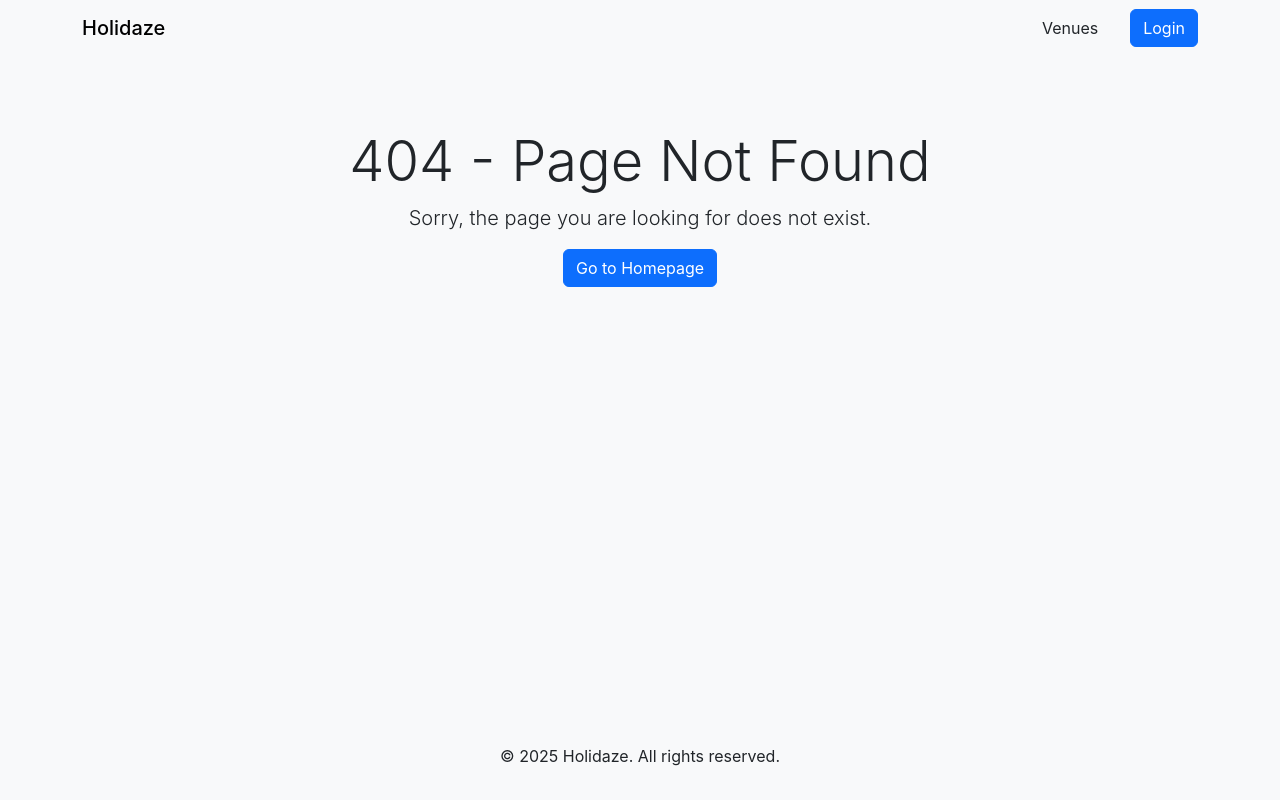
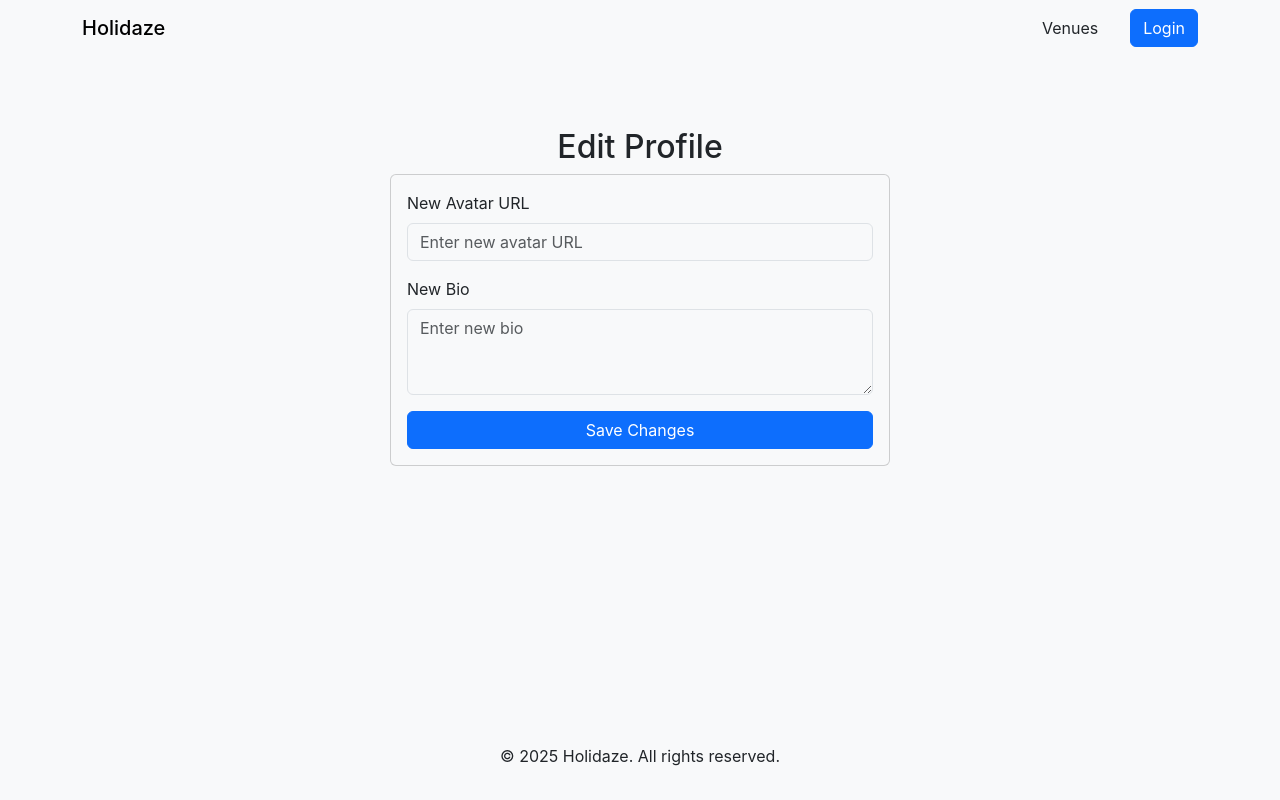
Before and after one commit to ykjellin/holidaze_exam, a React (Vite) app: page /edit-profile in a window 1280 px wide. Before the commit this address had no page. Built offline with nearby package versions, Linux system fonts and the light colour scheme.

Commit message:
Edit profile added. temp debug button to see venue manager button also added

```diff
--- a/src/api/auth.ts
+++ b/src/api/auth.ts
@@ -90,9 +90,10 @@ export async function fetchApiKey(accessToken: string) {
 export async function updateProfile(
   token: string,
   apiKey: string,
-  username: string
+  username: string,
+  updates: { avatarUrl?: string; bio?: string; venueManager?: boolean }
 ) {
-  console.log("🔹 Updating Profile for:", username);
+  console.log("🔹 Updating Profile with:", updates);
 
   try {
     const response = await fetchData(
@@ -104,17 +105,12 @@ export async function updateProfile(
           Authorization: `Bearer ${token}`,
           "X-Noroff-API-Key": apiKey,
         },
-        body: JSON.stringify({ venueManager: true }),
+        body: JSON.stringify(updates),
       },
       true
     );
 
     console.log("✅ Profile Updated Successfully:", response);
-
-    if (!response || !response.data) {
-      throw new Error("Profile update failed.");
-    }
-
     return response.data;
   } catch (error) {
     console.error("❌ Profile Update Error:", error);
--- /dev/null
+++ b/src/pages/EditProfile.tsx
@@ -0,0 +1,96 @@
+import { useState } from "react";
+import { useNavigate } from "react-router-dom";
+import { useAuth } from "../hooks/useAuth";
+import { updateProfile } from "../api/auth";
+
+const EditProfile = () => {
+  const { user, token, apiKey } = useAuth();
+  const navigate = useNavigate();
+  const [newAvatar, setNewAvatar] = useState<string>("");
+  const [newBio, setNewBio] = useState<string>("");
+  const [error, setError] = useState<string | null>(null);
+  const [isUpdating, setIsUpdating] = useState(false);
+
+  const handleProfileUpdate = async () => {
+    if (!user?.name || !token || !apiKey) {
+      console.error("❌ Missing required credentials for updating profile.");
+      setError("Missing authentication credentials.");
+      return;
+    }
+
+    setIsUpdating(true);
+    try {
+      console.log("🔹 Updating Profile for:", user.name);
+
+      const updates: { avatarUrl?: string; bio?: string } = {};
+      if (newAvatar.trim()) {
+        updates.avatarUrl = newAvatar.trim();
+      }
+      if (newBio.trim()) {
+        updates.bio = newBio.trim();
+      }
+
+      console.log("📌 Sending Updates:", updates);
+
+      const updatedProfile = await updateProfile(
+        token,
+        apiKey,
+        user.name,
+        updates
+      );
+
+      console.log("✅ Profile Updated Successfully:", updatedProfile);
+
+      navigate("/profile");
+    } catch (err) {
+      console.error("❌ Failed to update profile:", err);
+      setError("Failed to update profile.");
+    } finally {
+      setIsUpdating(false);
+    }
+  };
+
+  return (
+    <div className="container mt-5">
+      <h2 className="text-center">Edit Profile</h2>
+
+      {error && <p className="alert alert-danger">{error}</p>}
+
+      <div className="card mx-auto" style={{ maxWidth: "500px" }}>
+        <div className="card-body">
+          <div className="mb-3">
+            <label className="form-label">New Avatar URL</label>
+            <input
+              type="text"
+              className="form-control"
+              value={newAvatar}
+              onChange={(e) => setNewAvatar(e.target.value)}
+              placeholder="Enter new avatar URL"
+            />
+          </div>
+
+          <div className="mb-3">
+            <label className="form-label">New Bio</label>
+            <textarea
+              className="form-control"
+              rows={3}
+              value={newBio}
+              onChange={(e) => setNewBio(e.target.value)}
+              placeholder="Enter new bio"
+            />
+          </div>
+
+          <button
+            className="btn btn-primary w-100"
+            onClick={handleProfileUpdate}
+            disabled={isUpdating}
+          >
+            {isUpdating ? "Updating..." : "Save Changes"}
+          </button>
+        </div>
+      </div>
+    </div>
+  );
+};
+
+export default EditProfile;
--- a/src/pages/Profile.tsx
+++ b/src/pages/Profile.tsx
@@ -25,7 +25,7 @@ interface Booking {
 }
 
 const Profile = () => {
-  const { token, apiKey, user } = useAuth();
+  const { user, token, apiKey } = useAuth();
   const navigate = useNavigate();
   const [profile, setProfile] = useState<UserProfile | null>(null);
   const [bookings, setBookings] = useState<Booking[]>([]);
@@ -34,14 +34,19 @@ const Profile = () => {
   const [isUpdating, setIsUpdating] = useState(false);
 
   useEffect(() => {
-    if (!token || !apiKey || !user?.name) {
+    if (!token || !apiKey || !user) {
       console.warn("⚠️ Missing authentication. Redirecting to login...");
       navigate("/login");
       return;
     }
+  }, [token, apiKey, user, navigate]);
+
+  useEffect(() => {
+    if (!user || !user.name) return;
 
     const loadProfile = async () => {
       try {
+        console.log("🔹 Fetching Profile for:", user.name);
         const response = await fetchData(`/profiles/${user.name}`, {
           method: "GET",
           headers: {
@@ -61,13 +66,14 @@ const Profile = () => {
     };
 
     loadProfile();
-  }, [user, token, apiKey, navigate]);
+  }, [user]);
 
   useEffect(() => {
     if (!profile?.name) return;
 
     const loadBookings = async () => {
       try {
+        console.log("🔹 Fetching Bookings for:", profile.name);
         const response = await fetchData(
           `/profiles/${profile.name}/bookings?_venue=true`,
           {
@@ -79,6 +85,7 @@ const Profile = () => {
           }
         );
 
+        console.log("✅ Bookings Loaded:", response.data);
         setBookings(response.data || []);
       } catch (err) {
         console.error("❌ Failed to fetch bookings:", err);
@@ -86,7 +93,7 @@ const Profile = () => {
     };
 
     loadBookings();
-  }, [profile, token, apiKey]);
+  }, [profile]);
 
   const handleRegisterAsVenueManager = async () => {
     if (!profile || !user?.name || !token || !apiKey) {
@@ -98,7 +105,9 @@ const Profile = () => {
     try {
       console.log("🔹 Registering as Venue Manager for:", user.name);
 
-      const updatedProfile = await updateProfile(token, apiKey, user.name);
+      const updatedProfile = await updateProfile(token, apiKey, user.name, {
+        venueManager: true,
+      });
 
       setProfile(updatedProfile);
       console.log("✅ Successfully registered as Venue Manager");
@@ -114,6 +123,15 @@ const Profile = () => {
     localStorage.removeItem("token");
     localStorage.removeItem("apiKey");
     navigate("/login");
+  };
+
+  // 🔹 Debug Function to Reset Venue Manager Status
+  const debugResetVenueManager = () => {
+    if (!user) return;
+    const updatedUser = { ...user, venueManager: false };
+    setProfile({ ...profile, venueManager: false } as UserProfile);
+    localStorage.setItem("user", JSON.stringify(updatedUser));
+    console.log("🔹 Debug: Reset venueManager to false");
   };
 
   return (
@@ -165,6 +183,13 @@ const Profile = () => {
           <p>You can create and manage venues on Holidaze.</p>
         </div>
       )}
+
+      {/* Debug Button for Testing */}
+      <div className="mt-3 text-center">
+        <button className="btn btn-warning" onClick={debugResetVenueManager}>
+          Debug: Reset Venue Manager
+        </button>
+      </div>
 
       {/* Upcoming Bookings */}
       <div className="mt-5">
--- a/src/routes.tsx
+++ b/src/routes.tsx
@@ -6,6 +6,7 @@ import VenueDetails from "./pages/VenueDetails";
 import Login from "./pages/Login";
 import Register from "./pages/Register";
 import Profile from "./pages/Profile";
+import EditProfile from "./pages/EditProfile";
 import NotFound from "./pages/NotFound";
 
 // Admin
@@ -25,6 +26,7 @@ const router = createBrowserRouter([
       { path: "login", element: <Login /> },
       { path: "register", element: <Register /> },
       { path: "profile", element: <Profile /> },
+      { path: "edit-profile", element: <EditProfile /> },
 
       // Admin
       { path: "admin/dashboard", element: <Dashboard /> },
```
